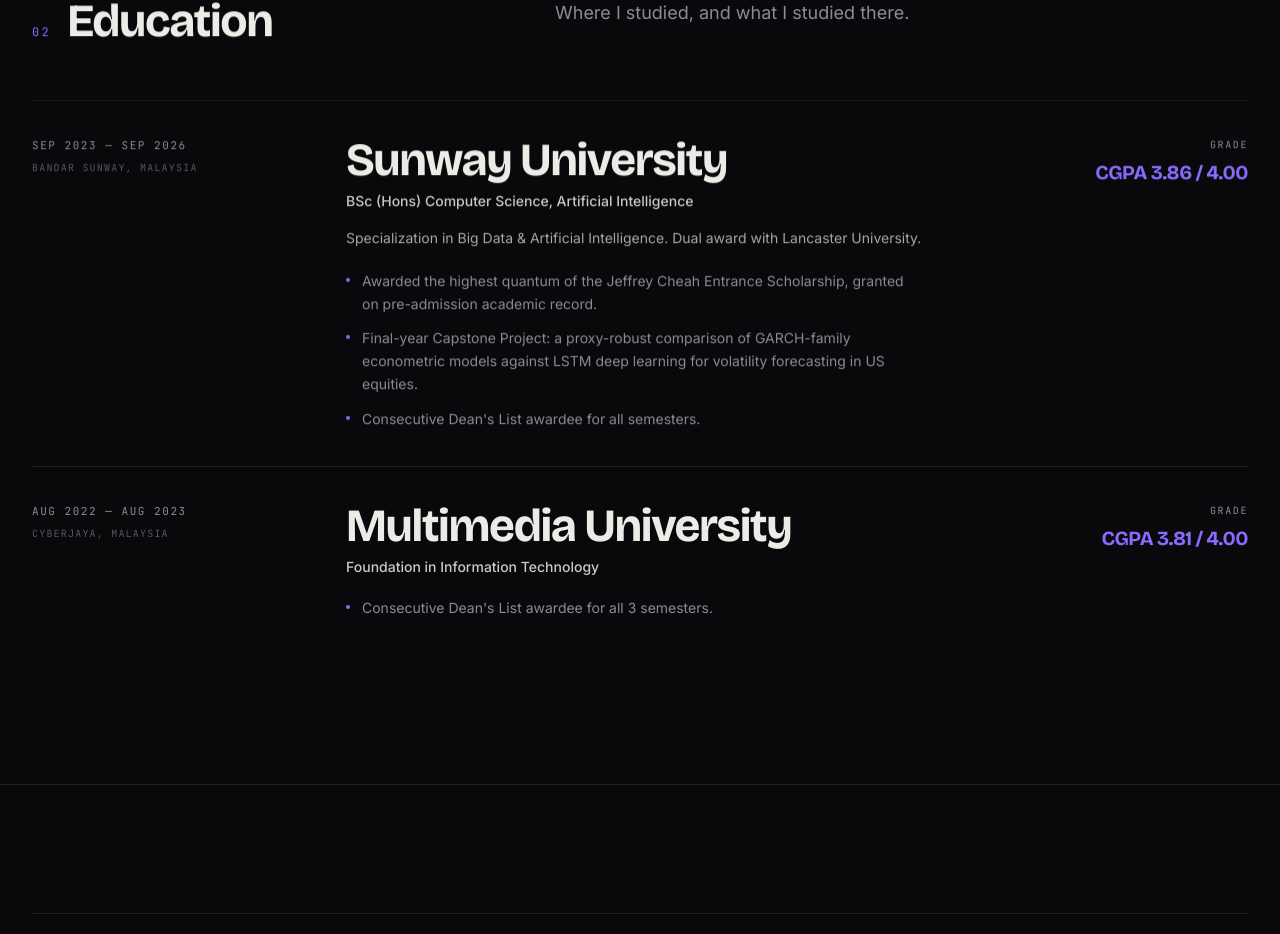
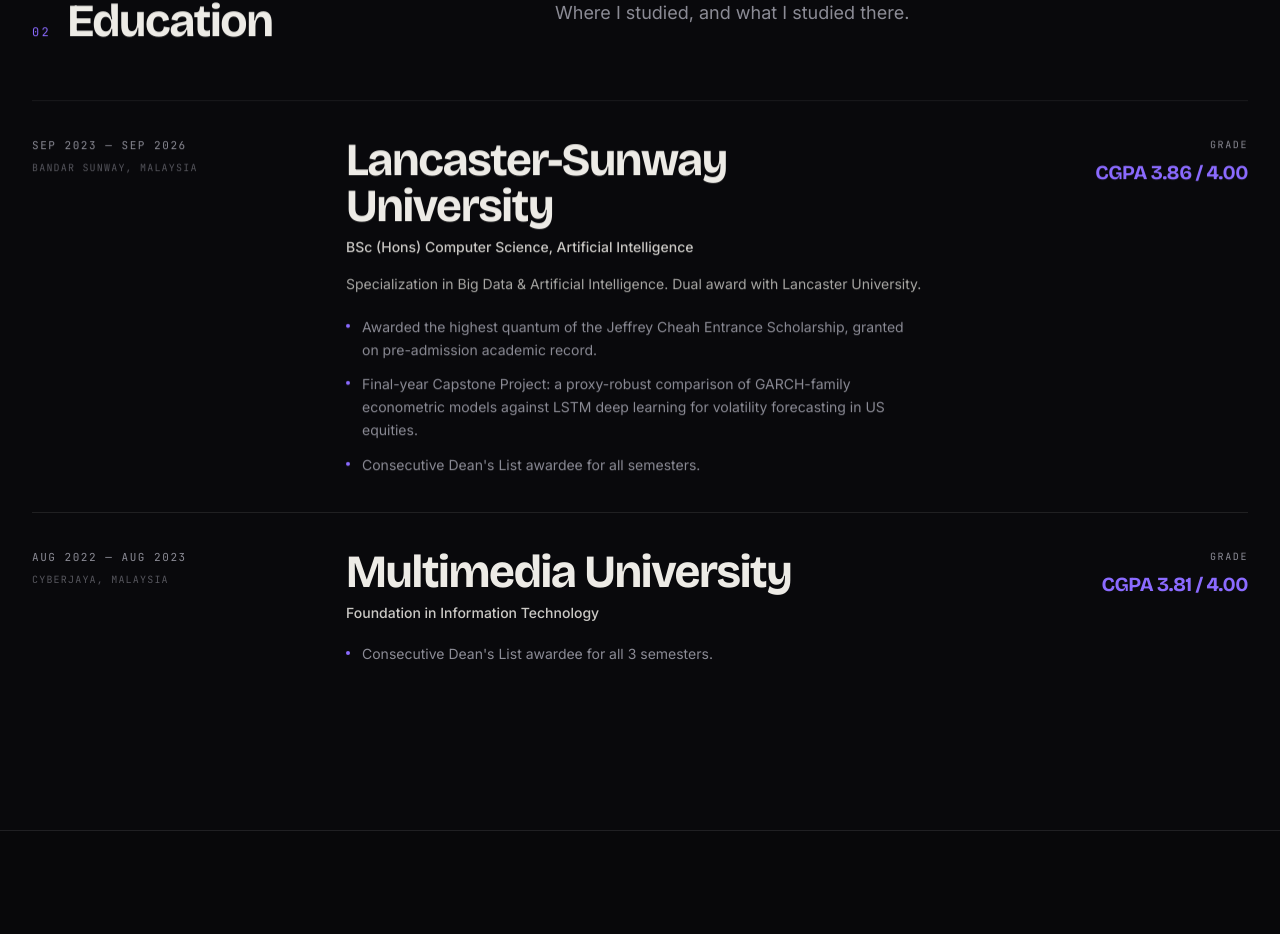
Before and after one commit to darrancebeh/darrance, a Next.js app: page / in a window 1280 px wide. Shown: the part 2752-3686 px from the top of the page. Built offline with nearby package versions, Linux system fonts and the light colour scheme.

Commit message:
revise branding

```diff
--- a/src/content/profile.ts
+++ b/src/content/profile.ts
@@ -433,7 +433,7 @@
 
 export const education: Education[] = [
   {
-    school: "Sunway University",
+    school: "Lancaster-Sunway University",
     degree: "BSc (Hons) Computer Science, Artificial Intelligence",
     grade: "CGPA 3.86 / 4.00",
     detail:
```
